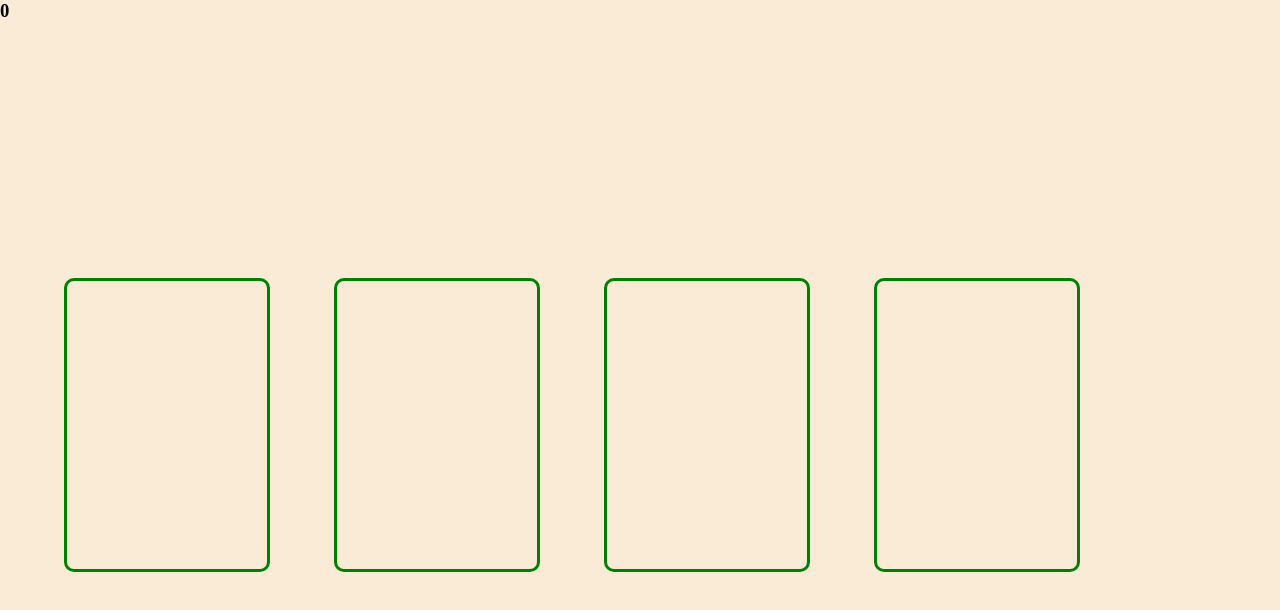
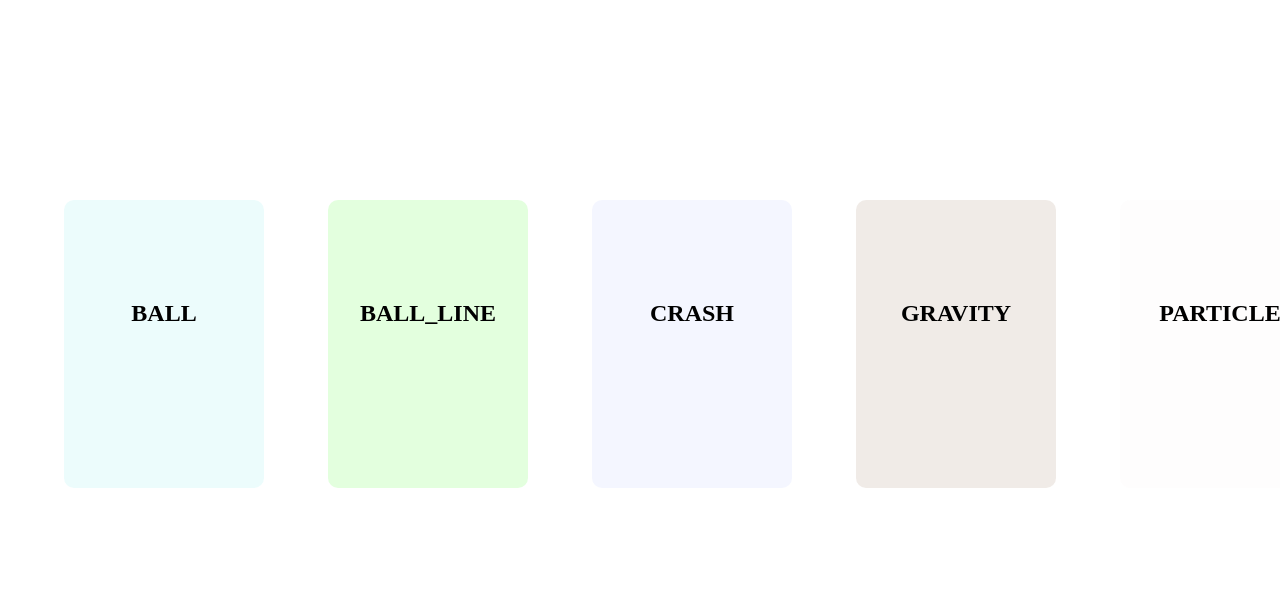
Before and after one commit to enKODING1/interactive_canvas, a plain HTML site: page index.html in a window 1280 px wide. Drawn offline with Linux system fonts and the light colour scheme.

Commit message:
working: main page

```diff
--- a/Item.js
+++ b/Item.js
@@ -1,41 +1,97 @@
-export class Item{
-    constructor(parent,count){
-        this.item = undefined;
-        this.parent = parent;
-        this.count = count;
+export class Item {
+  constructor(parent, ITEM_LIST) {
+    this.item = undefined;
+    this.itemTitle = undefined;
 
+    this.parent = parent;
+    this.count = 0;
+    this.transitionX = 0;
+
+    this.ITEM_LIST = ITEM_LIST;
+  }
+
+  //객체 생성
+  create() {
+    this.getItemCount();
+
+    for (let i = 0; i < this.count; i++) {
+      let item = document.createElement("div");
+      let item_title_box = document.createElement("div");
+      let item_title = document.createElement("h2");
+
+      item.className = "item";
+      item_title_box.className = "item_title_box";
+      item_title.className = "item_title";
+
+      item_title_box.appendChild(item_title);
+      item.appendChild(item_title_box);
+      this.parent.appendChild(item);
     }
 
-   create(){
-       for(let i =0 ;i < this.count;i++){
-            let item = document.createElement('div');
-            item.className = 'item';
-            this.parent.appendChild(item);
+    this.selectItem();
+    this.insertTitle();
+    this.setColor();
+    this.clickEvent();
 
-       }
+  }
 
-        this.selectItem();
+  selectItem() {
+    this.item = document.querySelectorAll(".item");
+    this.itemTitle = document.querySelectorAll(".item_title");
+    if (this.item.length < 0 && this.itemTitle < 0) {
+      return "failed";
+    } else if (this.item.length > 0 && this.item_title_box > 0) {
+      return "success";
     }
+  }
 
-    selectItem(){
-        this.item = document.querySelectorAll('.item');
-        if(this.item.length < 0){
-            return 'failed';
-        }else if(this.item.length > 0){
-            return 'success';
-        }
+  moveAnimate(moveX) {
+    this.transitionX += moveX * 0.08;
+    for (let i = 0; i < this.item.length; i++) {
+      this.item[i].style.transform = `translateX(${this.transitionX}px)`;
     }
+  }
 
-    // moveAnimate(moveX){
-    //     for(let i =0 ;i  < this.item.length ;i++){
-    //         this.item[i].style.transform = `translateX(${moveX}px)`;
-    //     }
-    // }
+  insertTitle() {
+    let count = 0;
+    for (let i in this.ITEM_LIST) {
+      this.itemTitle[count].innerText = `${i}`;
+      count++;
+    }
+  }
 
-    moveAnimate(moveX,test){
-        for(let i =0 ;i  < this.item.length ;i++){
-            this.item[i].style.transform = `translateX(${moveX}px)`;
-        }
-        test.innerText = `${moveX}`;
+   setColor(){
+     for(let i =0 ;i < this.count ;i++){
+       let r = Math.floor(Math.random() * 255);
+       let g = Math.floor(Math.random() * 255);
+       let b = Math.floor(Math.random() * 255);
+       let color = `rgba(${r},${g},${b},0.13)`;
+
+       this.item[i].style.backgroundColor = `${color}`;
+      }
+  }
+
+  getItemCount() {
+    for (let i in this.ITEM_LIST) {
+      this.count += 1;
     }
+  }
+
+  clickEvent(){
+    let count = 0;
+
+    this.item.forEach((e,key)=>{
+      e.addEventListener('click',()=>{
+          for(let i in this.ITEM_LIST){
+            if(key == count){
+              location.href = this.ITEM_LIST[i];
+              return 0;
+            }else{
+              count++;
+            }
+
+          }
+      })
+    })
+  }
 }
--- a/app.js
+++ b/app.js
@@ -1,24 +1,37 @@
 import {Item} from './Item.js';
+
 
 class App{
     constructor(){
+        const ITEM_LIST = {
+            'BALL':'./ball/index.html',
+            'BALL_LINE':'./ball_line/index.html',
+            'CRASH':'./crash/index.html',
+            'GRAVITY':'./gravity/index.html',
+            'PARTICLE':'./particle/index.html',
+            'PARTICLE CRASH':'./particle_crash/index.html',
+            'POLYGON\n(clone coding)':'./polygon/index.html',
+            'TEST':'./test/index.html',
+          };
 
-        //나중에 지울것 테스트용
-        this.test = document.getElementById('test');
+
+
+
 
 
 
         this.content = document.getElementById('content');//부모요소
-        this.itemCount = 4;
 
 
-        this.item = new Item(this.content,this.itemCount);
+
+        this.item = new Item(this.content,ITEM_LIST);
         this.item.create();
 
 
         this.mouseDown = false;
         this.moveX = 0;
         this.backupX = 0;
+        this.speed = 0;
 
 
         window.addEventListener('pointerdown',this.onDown.bind(this));
@@ -28,29 +41,33 @@ class App{
         window.addEventListener('pointerup',this.onUp.bind(this));
 
         window.requestAnimationFrame(this.update.bind(this));
+
+
     }
 
     update(){
 
         window.requestAnimationFrame(this.update.bind(this));
+        this.moveX *= 0.97;
+        this.item.moveAnimate(this.moveX);
 
-        // this.item.moveAnimate(this.moveX);
-        this.item.moveAnimate(this.moveX,this.test);
+
+
 
     }
 
     onDown(e){
         this.mouseDown = true;
         this.offsetX = e.clientX;
+        this.moveX = 0;
+
     }
 
 
     onMove(e){
         if(this.mouseDown == true){
             e.preventDefault();
-            this.moveX = e.clientX - this.offsetX + this.backupX;
-            // this.offsetX = e.moveX;
-            console.log(this.moveX);
+            this.moveX = e.clientX - this.offsetX;
 
 
         }
@@ -59,7 +76,8 @@ class App{
 
     onUp(e){
         this.mouseDown = false;
-        this.backupX = this.moveX;
+
+
     }
 }
 
--- a/style.css
+++ b/style.css
@@ -5,7 +5,11 @@
 body{
     padding: 0;
     margin: 0;
-    background-color: antiquewhite;
+    background-color: rgb(255, 255, 255);
+    -webkit-user-select:none;
+    -moz-user-select:none;
+    -ms-user-select:none;
+    user-select:none;
 
 }
 
@@ -16,8 +20,9 @@ body{
     width: 100%;
     height: 40vh;
 
-    margin-top: 20%;
-    align-items: center;
+
+    margin-top: 25vh;
+
     overflow: hidden;
     white-space: nowrap;
     z-index: 1;
@@ -25,12 +30,31 @@ body{
 
 .item{
     position: relative;
-
     z-index: 0;
     display: inline-block;
     width: 25vh;
     height: 90%;
-    border: 3px solid green;
+
+
     border-radius: 10px;
     margin-left: 5%;
+    vertical-align: middle;
 }
+
+.item_title_box{
+    margin-top: 7vw;
+    width: 100%;
+    height: 50%;
+    padding-top: 5%;
+
+
+}
+
+
+.item_title{
+
+    padding-left: 15px;
+    padding-right: 15px;
+    white-space: normal;
+    text-align: center;
+}
```
Also changed, not shown: index.html (+1 -0 lines), 1 other file.
